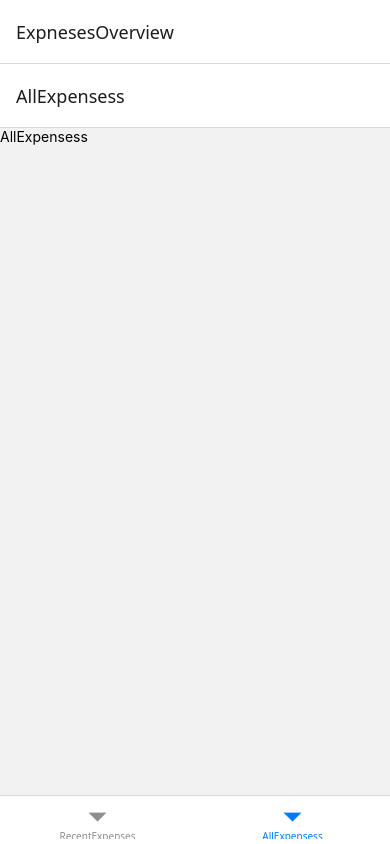
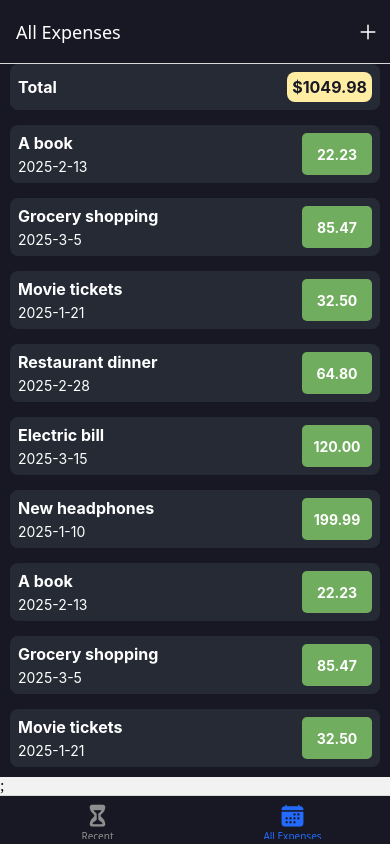
Before and after one commit to EbrahimMohamed2611/React-Native-Course, a React Native app: screen /AllExpensess in a window 390 px wide. Built offline with nearby package versions, Linux system fonts and the light colour scheme.

Commit message:
add navigation to Manage Expense

```diff
--- a/App.js
+++ b/App.js
@@ -7,15 +7,54 @@ import AllExpensess from "./screens/AllExpensess";
 import { StatusBar } from "expo-status-bar";
 import { NavigationContainer } from "@react-navigation/native";
 import ManageExpensess from "./screens/ManageExpensess";
+import { GlobalStyles } from "./constants/Styles";
+
+import { Ionicons } from "@expo/vector-icons";
+import ButtonIcon from "./components/UI/ButtonIcon";
 
 const Stack = createNativeStackNavigator();
 const BottomTabs = createBottomTabNavigator();
 
 function ExpensesOverview() {
   return (
-    <BottomTabs.Navigator>
-      <BottomTabs.Screen name="RecentExpenses" component={RecentExpensess} />
-      <BottomTabs.Screen name="AllExpensess" component={AllExpensess} />
+    <BottomTabs.Navigator
+      screenOptions={({ navigation }) => ({
+        headerStyle: { backgroundColor: GlobalStyles.colors.background },
+        headerTintColor: "#ffffff",
+        tabBarStyle: { backgroundColor: GlobalStyles.colors.background },
+        tabBarActiveTintColor: GlobalStyles.colors.primary,
+        headerRight: ({ tintColor }) => (
+          <ButtonIcon
+            color={tintColor}
+            size={24}
+            icon="add"
+            onPress={() => navigation.navigate("ManageExpenses")}
+          />
+        ),
+      })}
+    >
+      <BottomTabs.Screen
+        name="RecentExpenses"
+        component={RecentExpensess}
+        options={{
+          title: "Recent Expenses",
+          tabBarLabel: "Recent",
+          tabBarIcon: ({ size, color }) => (
+            <Ionicons name="hourglass" size={size} color={color} />
+          ),
+        }}
+      />
+      <BottomTabs.Screen
+        name="AllExpensess"
+        component={AllExpensess}
+        options={{
+          title: "All Expenses",
+          tabBarLabel: "All Expenses",
+          tabBarIcon: ({ size, color }) => (
+            <Ionicons name="calendar" size={size} color={color} />
+          ),
+        }}
+      />
     </BottomTabs.Navigator>
   );
 }
@@ -25,9 +64,27 @@ export default function App() {
     <>
       <StatusBar />
       <NavigationContainer>
-        <Stack.Navigator initialRouteName="ExpnesesOverview">
-          <Stack.Screen name="ManageExpenses" component={ManageExpensess} />
-          <Stack.Screen name="ExpnesesOverview" component={ExpensesOverview} />
+        <Stack.Navigator
+          initialRouteName="ExpnesesOverview"
+          screenOptions={{
+            headerStyle: {
+              backgroundColor: GlobalStyles.colors.background,
+            },
+            headerTintColor: "white",
+          }}
+        >
+          <Stack.Screen
+            name="ManageExpenses"
+            component={ManageExpensess}
+            options={{ presentation: "modal" }}
+          />
+          <Stack.Screen
+            name="ExpnesesOverview"
+            component={ExpensesOverview}
+            options={{
+              headerShown: false,
+            }}
+          />
         </Stack.Navigator>
       </NavigationContainer>
     </>
--- /dev/null
+++ b/components/ExpensesOutput/ExpenseList.js
@@ -0,0 +1,15 @@
+import { FlatList, StyleSheet, Text, View } from "react-native";
+import React from "react";
+import ExpneseItem from "./ExpneseItem";
+
+export default function ExpenseList({ expenses }) {
+  return (
+    <FlatList
+      data={expenses}
+      renderItem={(itemData) => <ExpneseItem {...itemData.item} />}
+      keyExtractor={(item) => item.id}
+    />
+  );
+}
+
+const styles = StyleSheet.create({});
--- /dev/null
+++ b/components/ExpensesOutput/ExpenseSummary.js
@@ -0,0 +1,43 @@
+import { StyleSheet, Text, View } from "react-native";
+import { GlobalStyles } from "../../constants/Styles";
+
+export default function ExpenseSummary({ expenses, periodName }) {
+  const expensesSum = expenses
+    .reduce((sum, expense) => sum + expense.amount, 0)
+    .toFixed(2);
+
+  return (
+    <View style={styles.container}>
+      <Text style={styles.period}>{periodName}</Text>
+      <View style={styles.sumContainer}>
+        <Text style={styles.sum}>${expensesSum}</Text>
+      </View>
+    </View>
+  );
+}
+
+const styles = StyleSheet.create({
+  container: {
+    backgroundColor: GlobalStyles.colors.itemBackground,
+    padding: 8,
+    flexDirection: "row",
+    justifyContent: "space-between",
+    alignItems: "center",
+    borderRadius: 8,
+  },
+  period: {
+    fontSize: 16,
+    color: "white",
+    fontWeight: "bold",
+  },
+  sum: {
+    fontSize: 16,
+    color: GlobalStyles.colors.background,
+    fontWeight: "bold",
+  },
+  sumContainer: {
+    backgroundColor: GlobalStyles.colors.yellowBackgrund,
+    borderRadius: 8,
+    padding: 5,
+  },
+});
--- /dev/null
+++ b/components/ExpensesOutput/ExpensesOutput.js
@@ -0,0 +1,98 @@
+import { StyleSheet, Text, View } from "react-native";
+import React from "react";
+import ExpenseSummary from "./ExpenseSummary";
+import ExpenseList from "./ExpenseList";
+
+import { GlobalStyles } from "../../constants/Styles";
+
+const EXPENSESS_DATA = [
+  {
+    id: 1,
+    description: "A book",
+    amount: 22.23,
+    date: new Date("2025-02-13"),
+  },
+  {
+    id: 2,
+    description: "Grocery shopping",
+    amount: 85.47,
+    date: new Date("2025-03-05"),
+  },
+  {
+    id: 3,
+    description: "Movie tickets",
+    amount: 32.5,
+    date: new Date("2025-01-21"),
+  },
+  {
+    id: 4,
+    description: "Restaurant dinner",
+    amount: 64.8,
+    date: new Date("2025-02-28"),
+  },
+  {
+    id: 5,
+    description: "Electric bill",
+    amount: 120.0,
+    date: new Date("2025-03-15"),
+  },
+  {
+    id: 6,
+    description: "New headphones",
+    amount: 199.99,
+    date: new Date("2025-01-10"),
+  },
+  {
+    id: 7,
+    description: "A book",
+    amount: 22.23,
+    date: new Date("2025-02-13"),
+  },
+  {
+    id: 8,
+    description: "Grocery shopping",
+    amount: 85.47,
+    date: new Date("2025-03-05"),
+  },
+  {
+    id: 9,
+    description: "Movie tickets",
+    amount: 32.5,
+    date: new Date("2025-01-21"),
+  },
+  {
+    id: 10,
+    description: "Restaurant dinner",
+    amount: 64.8,
+    date: new Date("2025-02-28"),
+  },
+  {
+    id: 11,
+    description: "Electric bill",
+    amount: 120.0,
+    date: new Date("2025-03-15"),
+  },
+  {
+    id: 12,
+    description: "New headphones",
+    amount: 199.99,
+    date: new Date("2025-01-10"),
+  },
+];
+
+export default function ExpensesOutput({ expensesPeriod }) {
+  return (
+    <View style={styles.container}>
+      <ExpenseSummary expenses={EXPENSESS_DATA} periodName={expensesPeriod} />
+      <ExpenseList expenses={EXPENSESS_DATA} />
+    </View>
+  );
+}
+
+const styles = StyleSheet.create({
+  container: {
+    backgroundColor: GlobalStyles.colors.background,
+    flex: 1,
+    paddingHorizontal: 10,
+  },
+});
--- /dev/null
+++ b/components/ExpensesOutput/ExpneseItem.js
@@ -0,0 +1,58 @@
+import { Pressable, StyleSheet, Text, View } from "react-native";
+import React from "react";
+import { GlobalStyles } from "../../constants/Styles";
+import { useNavigation } from "@react-navigation/native";
+
+export default function ExpneseItem({ description, date, amount }) {
+  const formattedDate = `${date.getFullYear()}-${
+    date.getMonth() + 1
+  }-${date.getDate()}`;
+  const navigation = useNavigation();
+  return (
+    <Pressable onPress={() => navigation.navigate("ManageExpenses")}>
+      <View style={styles.container}>
+        <View>
+          <Text style={[styles.textBade, styles.description]}>
+            {description}
+          </Text>
+          <Text style={styles.textBade}>{formattedDate}</Text>
+        </View>
+        <View style={styles.amountContainer}>
+          <Text style={[styles.textBade, styles.amount]}>
+            {amount.toFixed(2)}
+          </Text>
+        </View>
+      </View>
+    </Pressable>
+  );
+}
+
+const styles = StyleSheet.create({
+  container: {
+    backgroundColor: GlobalStyles.colors.itemBackground,
+    borderRadius: 8,
+    padding: 8,
+    flexDirection: "row",
+    justifyContent: "space-between",
+    marginTop: 15,
+  },
+  description: {
+    fontSize: 16,
+    fontWeight: "bold",
+    marginBottom: 5,
+  },
+  amountContainer: {
+    backgroundColor: GlobalStyles.colors.greenText,
+    paddingHorizontal: 8,
+    borderRadius: 5,
+    minWidth: 70,
+    justifyContent: "center",
+    alignItems: "center",
+  },
+  amount: {
+    fontWeight: "bold",
+  },
+  textBade: {
+    color: "white",
+  },
+});
--- /dev/null
+++ b/components/UI/ButtonIcon.js
@@ -0,0 +1,27 @@
+import { Pressable, StyleSheet, Text, View } from "react-native";
+import { Ionicons } from "@expo/vector-icons";
+
+export default function ButtonIcon({ icon, size, color, onPress }) {
+  return (
+    <Pressable
+      onPress={onPress}
+      style={({ pressed }) => pressed && styles.pressedStyle}
+    >
+      <View style={styles.buttonContainer}>
+        <Ionicons name={icon} size={size} color={color} />
+      </View>
+    </Pressable>
+  );
+}
+
+const styles = StyleSheet.create({
+  buttonContainer: {
+    // padding: 6,
+    marginRight: 10,
+    // marginVertical: 2,
+    // borderRadius: 24,
+  },
+  pressedStyle: {
+    opacity: 0.75,
+  },
+});
--- /dev/null
+++ b/constants/Styles.js
@@ -0,0 +1,10 @@
+export const GlobalStyles = {
+  colors: {
+    primary: "#236BFE",
+    background: "#181824",
+    itemBackground: "#252A34",
+    yellowBackgrund: "#ffeda4",
+    yellowLatter: "#ffd83c",
+    greenText: "#71AD5E",
+  },
+};
--- a/screens/AllExpensess.js
+++ b/screens/AllExpensess.js
@@ -1,12 +1,18 @@
 import { StyleSheet, Text, View } from "react-native";
 import React from "react";
+import { GlobalStyles } from "../constants/Styles";
+import ExpensesOutput from "../components/ExpensesOutput/ExpensesOutput";
 
 export default function AllExpensess() {
   return (
-    <View>
-      <Text>AllExpensess</Text>
-    </View>
+    <>
+      <ExpensesOutput expensesPeriod="Total" />;
+    </>
   );
 }
 
-const styles = StyleSheet.create({});
+const styles = StyleSheet.create({
+  text: {
+    color: "#fff",
+  },
+});
--- a/screens/RecentExpensess.js
+++ b/screens/RecentExpensess.js
@@ -1,12 +1,9 @@
 import { StyleSheet, Text, View } from "react-native";
 import React from "react";
+import ExpensesOutput from "../components/ExpensesOutput/ExpensesOutput";
 
 export default function RecentExpensess() {
-  return (
-    <View>
-      <Text>RecentExpensess</Text>
-    </View>
-  );
+  return <ExpensesOutput expensesPeriod="Last 7 days" />;
 }
 
 const styles = StyleSheet.create({});
```
